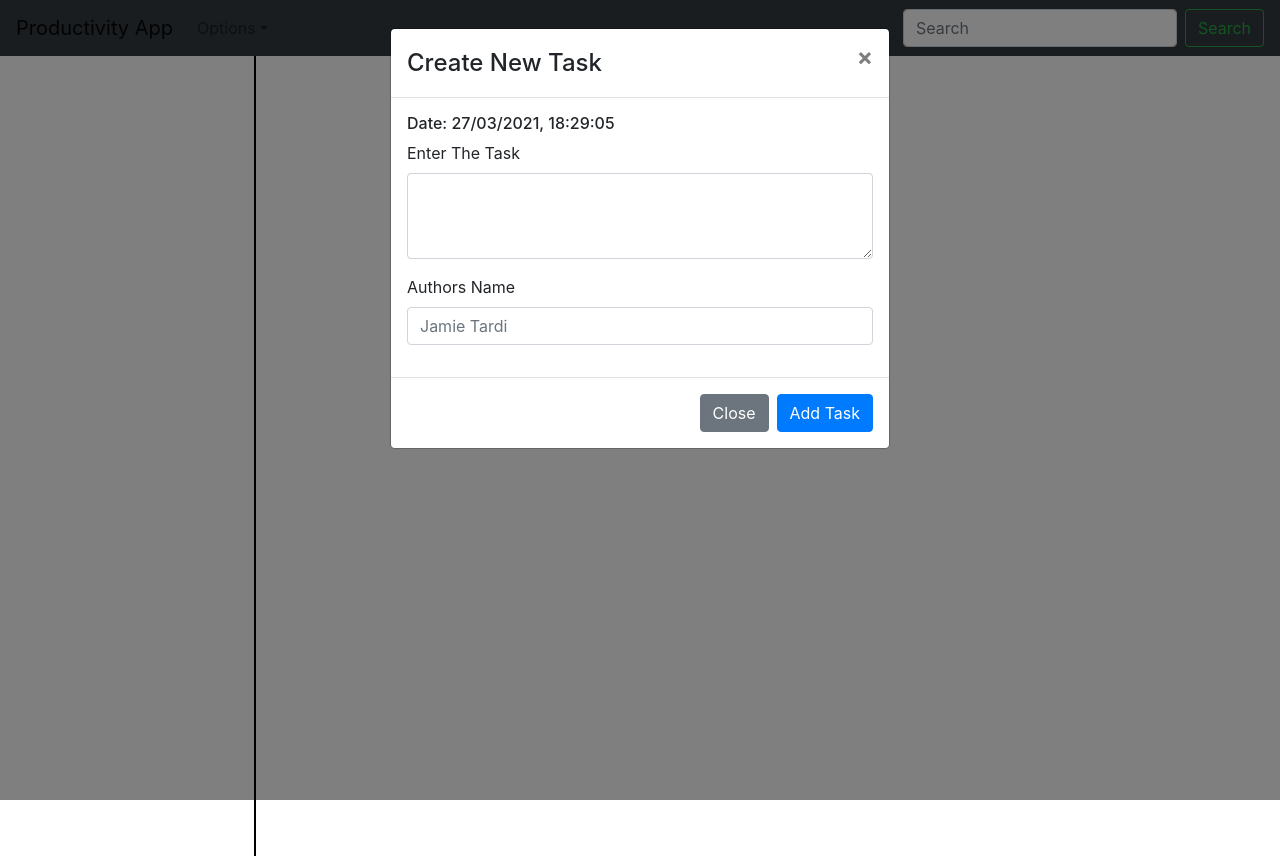
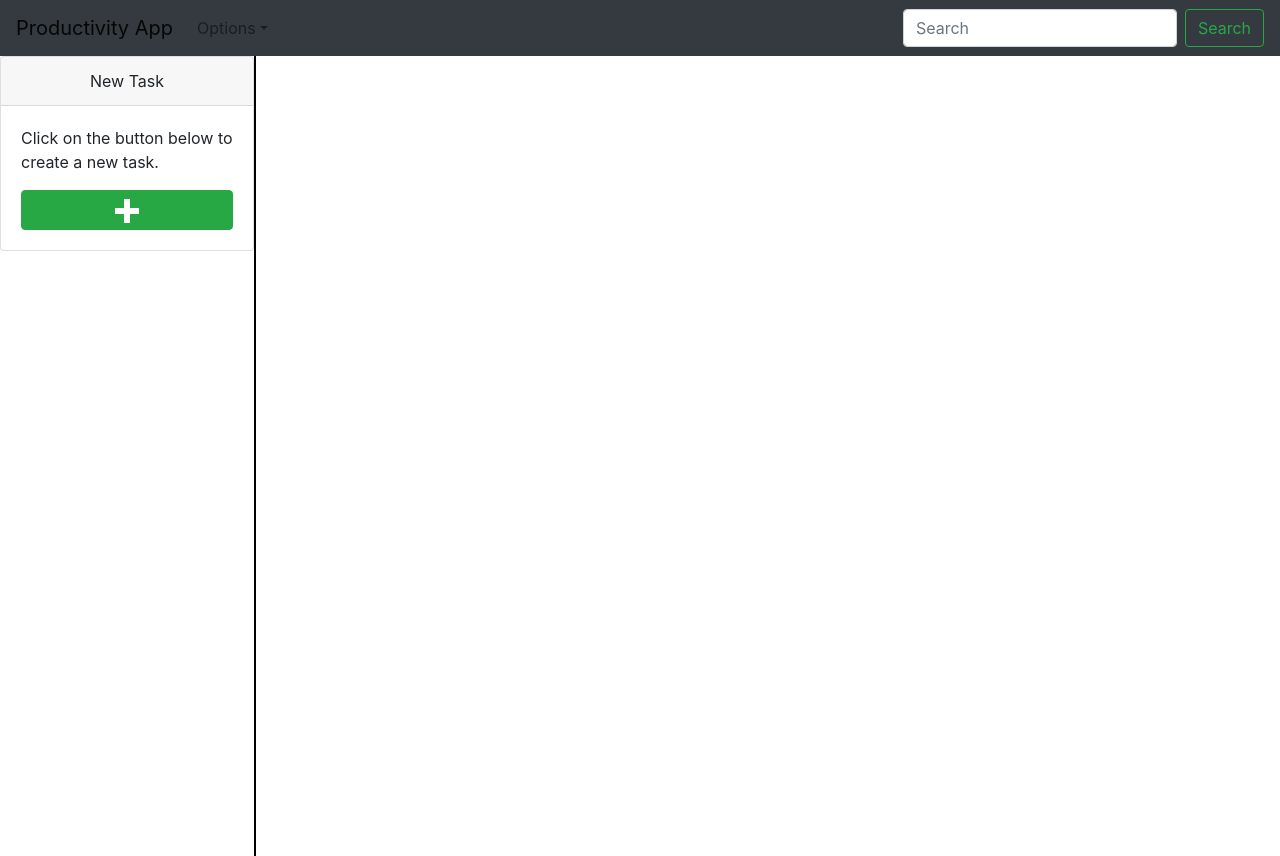
Before and after one commit to jamieTardi/productivity, a React (Create React App) app: page / in a window 1280 px wide. Built offline with nearby package versions, Linux system fonts and the light colour scheme.

Commit message:
added ability to create and save tasks

```diff
--- a/package.json
+++ b/package.json
@@ -11,6 +11,8 @@
     "react-bootstrap": "^1.5.2",
     "react-dom": "^17.0.2",
     "react-scripts": "4.0.3",
+    "reactstrap": "^8.9.0",
+    "uuid": "^8.3.2",
     "web-vitals": "^1.1.1"
   },
   "scripts": {
--- a/src/App.js
+++ b/src/App.js
@@ -5,6 +5,8 @@ import { TopNav, LayoutColumns } from './components/Index';
 function App() {
 	const [newItemText, setNewItemText] = useState('');
 	const [newItem, setNewItem] = useState({});
+	const [tasks, setTasks] = useState([]);
+	const [show, setShow] = useState(false);
 	return (
 		<div className='App'>
 			<TopNav />
@@ -13,6 +15,10 @@ function App() {
 				setNewItemText={setNewItemText}
 				newItem={newItem}
 				setNewItem={setNewItem}
+				tasks={tasks}
+				setTasks={setTasks}
+				setShow={setShow}
+				show={show}
 			/>
 		</div>
 	);
--- /dev/null
+++ b/src/components/Columns/CreatedItem.jsx
@@ -0,0 +1,7 @@
+import React from 'react';
+
+const CreatedItem = () => {
+	return <div></div>;
+};
+
+export default CreatedItem;
--- a/src/components/Columns/NewItems.jsx
+++ b/src/components/Columns/NewItems.jsx
@@ -1,7 +1,41 @@
 import React from 'react';
+import { Card, Button } from 'react-bootstrap';
+import plus from '../../assets/icons/plus.svg';
 
-const NewItems = () => {
-	return <div className='new-items-container'></div>;
+const NewItems = ({ tasks, setShow }) => {
+	return (
+		<div className='new-items-container'>
+			<Card>
+				<Card.Header className='d-flex justify-content-center align-center'>
+					New Task
+				</Card.Header>
+				<Card.Body className='d-flex justify-content-center align-center flex-column'>
+					<Card.Text>Click on the button below to create a new task.</Card.Text>
+					<Button
+						variant='success'
+						onClick={() => {
+							setShow(true);
+						}}>
+						<img src={plus} />
+					</Button>
+				</Card.Body>
+			</Card>
+			<div>
+				{tasks.map((task) => (
+					<>
+						<Card>
+							<Card.Body className='d-flex justify-content-center align-center flex-column'>
+								<Card.Title className='d-flex justify-content-center align-center flex-column'>
+									{task.title}
+								</Card.Title>
+								<Button variant='primary'>Click to Open</Button>
+							</Card.Body>
+						</Card>
+					</>
+				))}
+			</div>
+		</div>
+	);
 };
 
 export default NewItems;
--- a/src/components/Columns/index.js
+++ b/src/components/Columns/index.js
@@ -1 +1,2 @@
 export { default as NewItems } from './NewItems';
+export { default as CreatedItem } from './CreatedItem';
--- a/src/components/LayoutColumns.jsx
+++ b/src/components/LayoutColumns.jsx
@@ -7,6 +7,10 @@ const LayoutColumns = ({
 	setNewItemText,
 	newItem,
 	setNewItem,
+	tasks,
+	setTasks,
+	setShow,
+	show,
 }) => {
 	return (
 		<div>
@@ -15,8 +19,12 @@ const LayoutColumns = ({
 				setNewItemText={setNewItemText}
 				newItem={newItem}
 				setNewItem={setNewItem}
+				tasks={tasks}
+				setTasks={setTasks}
+				show={show}
+				setShow={setShow}
 			/>
-			<NewItems />
+			<NewItems tasks={tasks} setShow={setShow} />
 		</div>
 	);
 };
--- a/src/components/NewItem.jsx
+++ b/src/components/NewItem.jsx
@@ -1,9 +1,19 @@
 import React, { useState } from 'react';
 import { Modal, Button, Form } from 'react-bootstrap';
+import { v4 as uuidv4 } from 'uuid';
 
-const NewItem = ({ newItemText, setNewItemText, newItem, setNewItem }) => {
-	const [show, setShow] = useState(true);
+const NewItem = ({
+	newItemText,
+	setNewItemText,
+	newItem,
+	setNewItem,
+	tasks,
+	setTasks,
+	show,
+	setShow,
+}) => {
 	const [authorName, setAuthorName] = useState('');
+	const [title, setTitle] = useState('');
 
 	const handleClose = () => setShow(false);
 	const handleShow = () => setShow(true);
@@ -11,15 +21,25 @@ const NewItem = ({ newItemText, setNewItemText, newItem, setNewItem }) => {
 	let todaysDate = new Date().toLocaleString('en-GB');
 
 	const handleNewTask = () => {
-		setNewItem({ date: todaysDate, author: authorName, task: newItemText });
+		setNewItem({
+			id: uuidv4(),
+			date: todaysDate,
+			title,
+			author: authorName,
+			description: newItemText,
+		});
+	};
+
+	const handleAddTasks = () => {
+		setTasks([...tasks, newItem]);
 		setNewItemText('');
 		setAuthorName('');
 		handleClose();
-		console.log(newItem);
 	};
 
 	return (
 		<div>
+			<Form>
 				<Modal
 					show={show}
 					onHide={handleClose}
@@ -30,8 +50,17 @@ const NewItem = ({ newItemText, setNewItemText, newItem, setNewItem }) => {
 					</Modal.Header>
 					<Modal.Body>
 						<h6>Date: {todaysDate}</h6>
-					<Form>
+
 						<Form.Group controlId='exampleForm.ControlTextarea1'>
+							<Form.Label>Title</Form.Label>
+							<Form.Control
+								type='name'
+								placeholder='Title'
+								onChange={(e) => {
+									setTitle(e.target.value);
+								}}
+							/>
+
 							<Form.Label>Enter The Task</Form.Label>
 							<Form.Control
 								as='textarea'
@@ -51,17 +80,18 @@ const NewItem = ({ newItemText, setNewItemText, newItem, setNewItem }) => {
 								}}
 							/>
 						</Form.Group>
-					</Form>
+						<Button onClick={handleNewTask}>Save Tasks</Button>
 					</Modal.Body>
 					<Modal.Footer>
 						<Button variant='secondary' onClick={handleClose}>
 							Close
 						</Button>
-					<Button variant='primary' onClick={handleNewTask}>
+						<Button variant='primary' type='submit' onClick={handleAddTasks}>
 							Add Task
 						</Button>
 					</Modal.Footer>
 				</Modal>
+			</Form>
 		</div>
 	);
 };
```
Also changed, not shown: src/assets/icons/plus.svg (added), 1 other file (tests, documents, lock files or other folders). Lines whose indentation alone changed are shown as unchanged.
